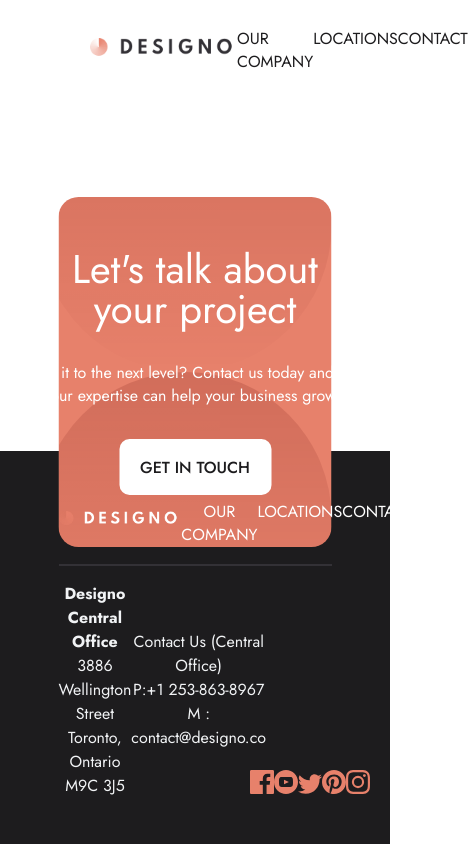
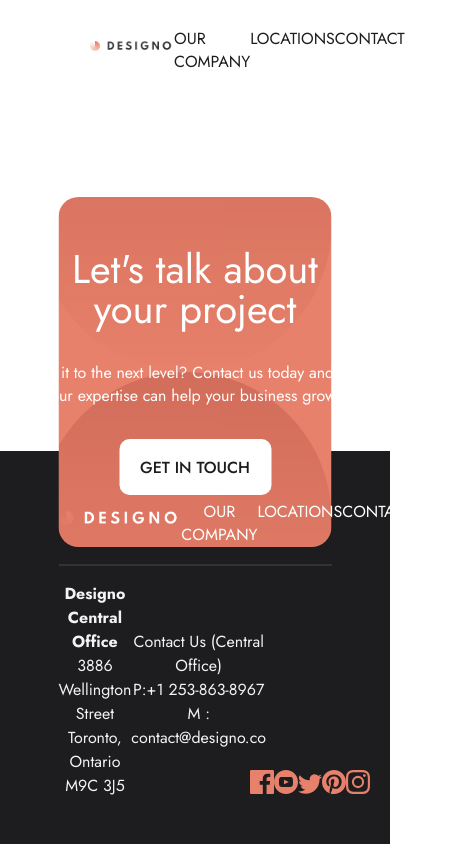
Before and after one commit to LeoLoureiro-code/Designo, an Angular app: page / in a window 390 px wide. Shown: the whole page, 468 px wide, since content can reach past the window. Built offline with nearby package versions, Linux system fonts and the light colour scheme.

Commit message:
add media query tablet styles

```diff
--- a/src/components/header/header.component.scss
+++ b/src/components/header/header.component.scss
@@ -36,3 +36,9 @@
 .links:hover{
     text-decoration: underline;
 }
+
+@media (width < 1200px) {
+    .links-div{
+        width: 60%;
+    }
+}
```
